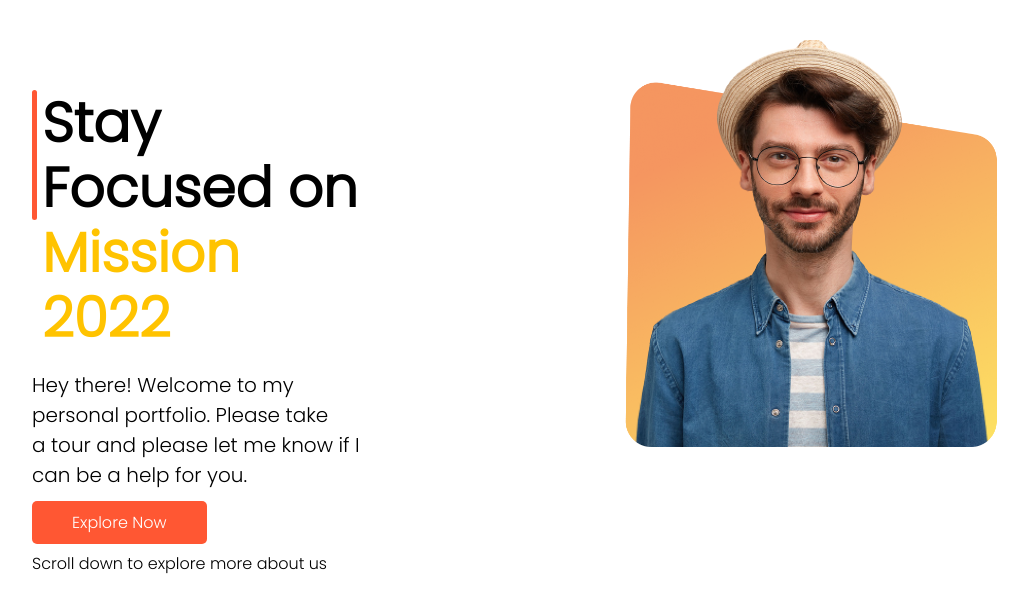
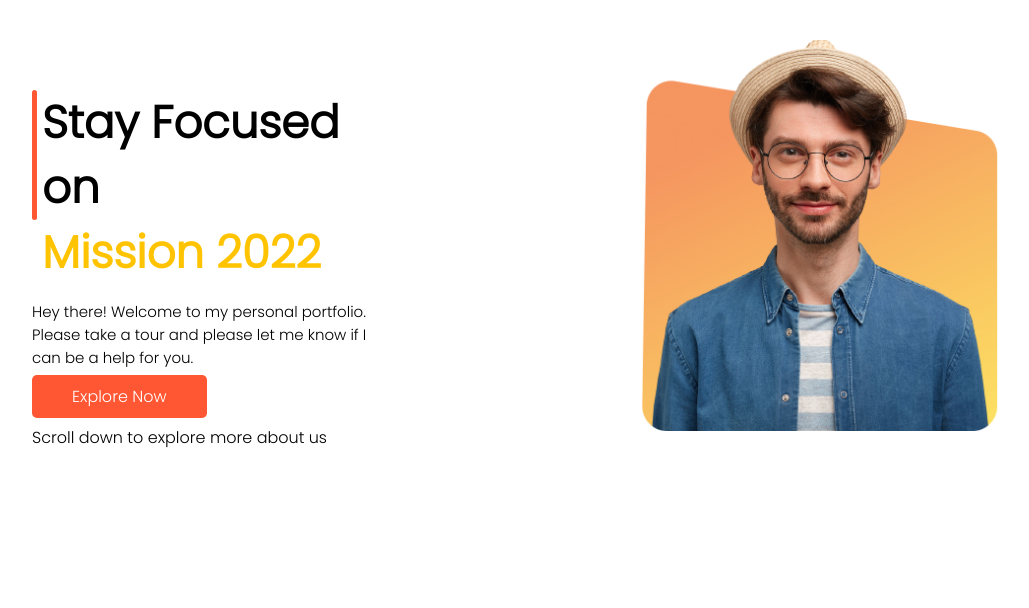
Before and after one commit to Syeda-Nabila-Akter/Assignment-1, a plain HTML site: page index.html in a window 1280 px wide. Shown: the whole page, without its empty margins (96-1125 px from the left). Drawn offline with Linux system fonts and the light colour scheme; a web font is replaced by a local one.

Commit message:
third commit

```diff
--- a/index.html
+++ b/index.html
@@ -21,7 +21,7 @@
             <span class="ver-line"></span>
             <h1>Stay Focused on</h1>
             <h1><span class="fixed-color-1">Mission 2022 </span></h1>
-            <p class="para-size">Hey there! Welcome to my personal portfolio. Please take <br> a tour and please let me
+            <p class="para-size">Hey there! Welcome to my personal portfolio. Please take a tour and please let me
                 know
                 if I can be a
                 help
--- a/style.css
+++ b/style.css
@@ -13,7 +13,7 @@ body{
 h1{
     margin: 0px;
     padding-left: 10px;
-    font-size: 55px;
+    font-size: 45px;
     line-height: 65px;
 }
 
@@ -28,7 +28,7 @@ h1{
 }
 
 .half-width-img{
-    width: 48%;
+    width: 46%;
     padding-right: 22%;
     padding-top: 5%;
     float: right;
@@ -43,7 +43,7 @@ h1{
 }
 
 .para-size{
-    font-size: 20px;
+    font-size: 15px;
 }
 
 .button-style{
```
